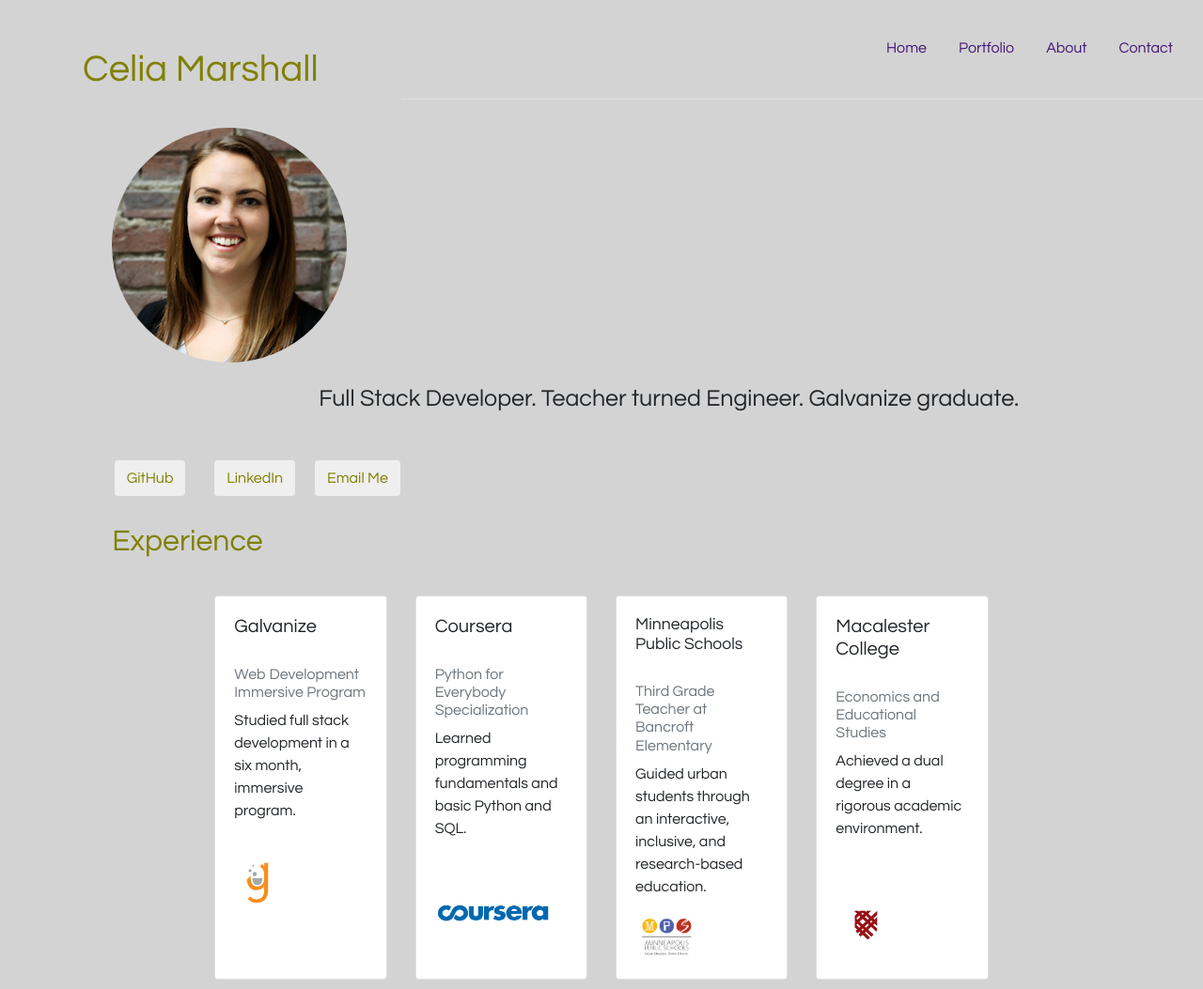
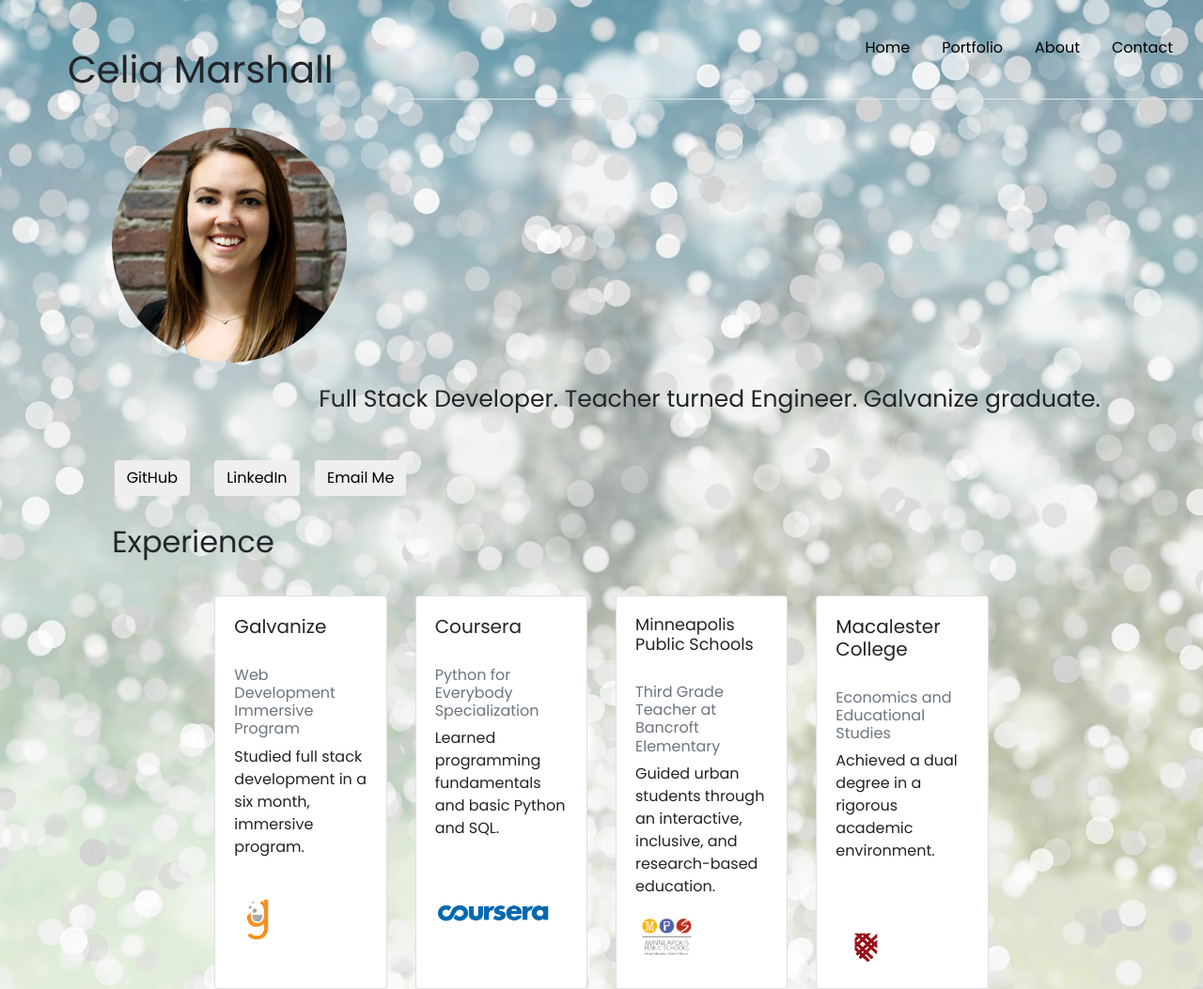
Before and after one commit to celiamarshall/personal-portfolio, a website: page index.html in a window 1280 px wide. Shown: the whole page at 94% size. Drawn offline with nearby package versions, Linux system fonts and the light colour scheme.

Commit message:
updated background

```diff
--- a/index.html
+++ b/index.html
@@ -9,6 +9,7 @@
     <link rel="stylesheet" href="https://stackpath.bootstrapcdn.com/bootstrap/4.1.3/css/bootstrap.min.css" integrity="sha384-MCw98/SFnGE8fJT3GXwEOngsV7Zt27NXFoaoApmYm81iuXoPkFOJwJ8ERdknLPMO"
         crossorigin="anonymous">
     <link rel="stylesheet" type="text/css" media="screen" href="main.css" />
+    <link href="https://fonts.googleapis.com/css?family=Poppins" rel="stylesheet">
     <script defer src="bundle.js"></script>
 </head>
 
--- a/main.css
+++ b/main.css
@@ -1,6 +1,7 @@
 body {
-    background: lightgray;
-    font-family: "Century Gothic";
+    background: url("images/background.jpg");
+    background-size: cover;
+    font-family: 'Poppins', sans-serif;
 }
 
 .row {
@@ -10,20 +11,18 @@ body {
 h1 {
     padding-top: 20px;
     text-align: center;
-    color: olive;
 }
 
 h2 {
-    color: olive;
     text-align: center;
 }
 
 .nav-link {
-    color: #461577
+    color: black;
 }
 
 .nav-link:hover {
-    color: olive;
+    color: rgb(110, 109, 116);
 }
 
 .statement {
@@ -52,7 +51,7 @@ h2 {
 }
 
 .btn-outline {
-    color: olive;
+    color: black;
 }
 
 .mps-title {
```
Also changed, not shown: images/background.jpg (added).
